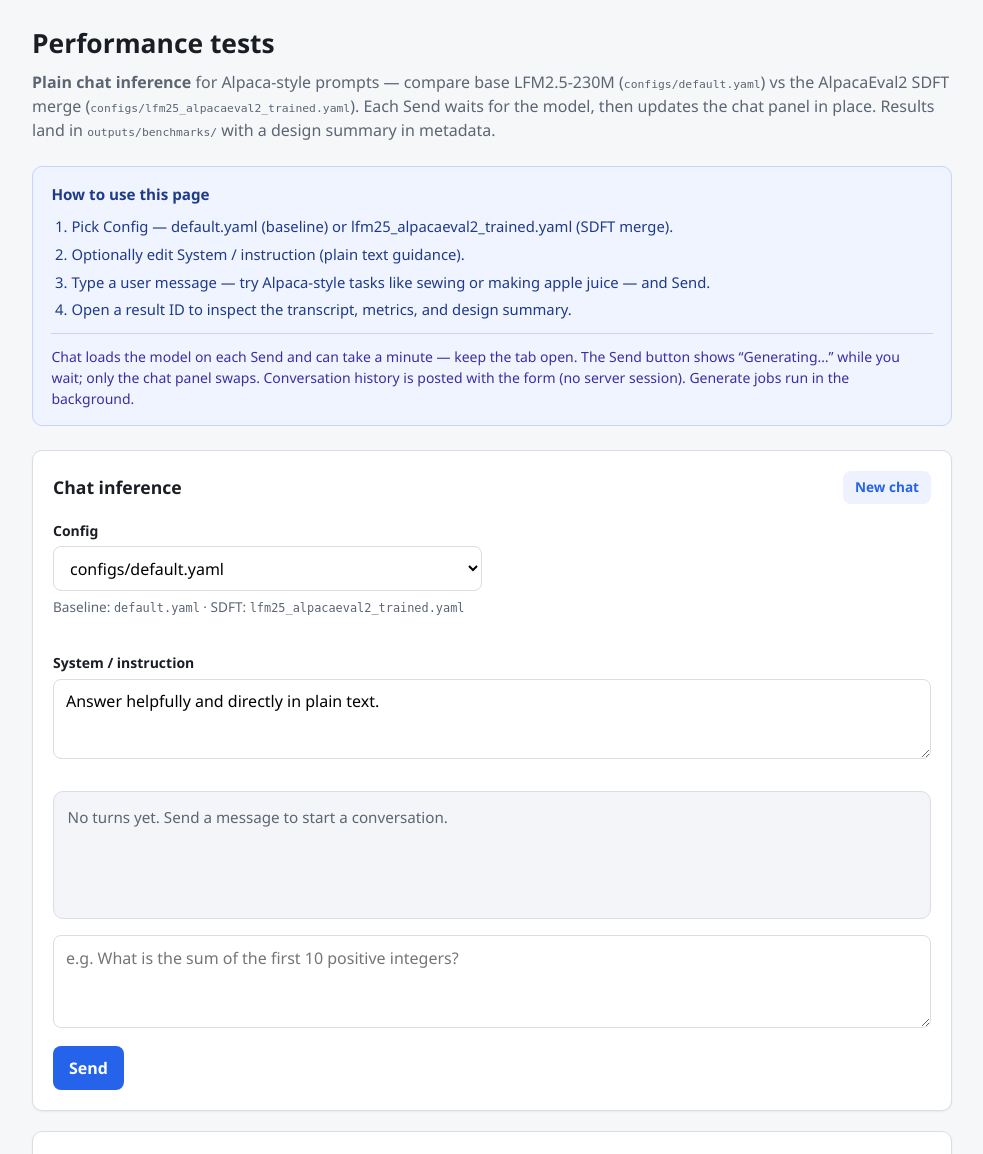
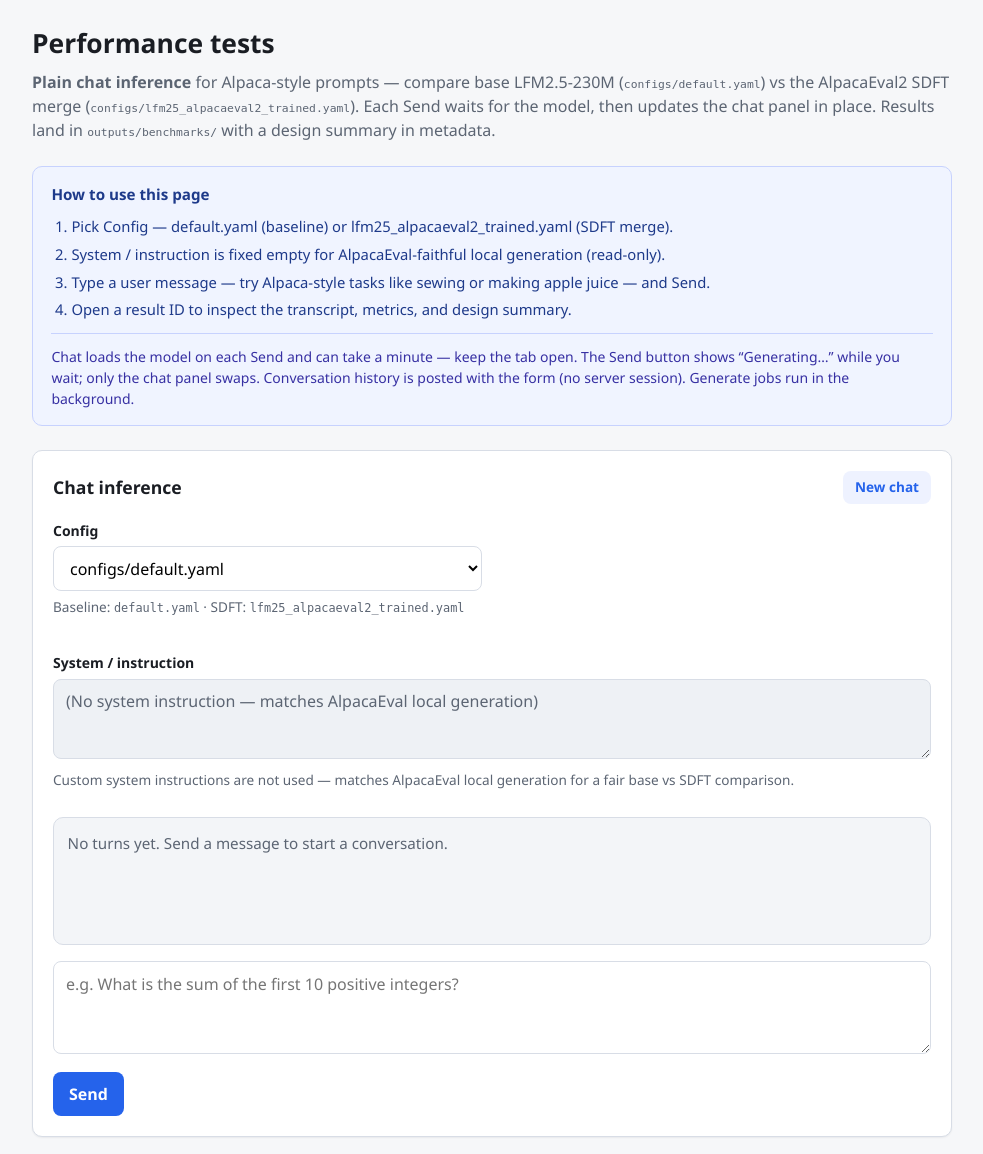
Before and after one commit to lin826/Local-SDFT, a FastAPI app: page /perf in a window 1280 px wide. Shown: the part 53-1207 px from the top of the page, without its empty margins (148-1131 px from the left). Run offline with FastAPI, Linux system fonts and the light colour scheme.

Commit message:
Disable custom system instruction on /perf for AlpacaEval-faithful chat.
Both dropdown configs ignore user-supplied system text server-side, show a
read-only empty-instruction notice in the UI, and record that choice in
design_summary metadata.

Co-authored-by: Cursor <cursoragent@cursor.com>

```diff
--- a/web/app.py
+++ b/web/app.py
@@ -36,7 +36,9 @@ from sdft.records import (
 from web.demo_conditions import (
     DEFAULT_CONFIG,
     DEFAULT_DEMO_CONDITION,
+    IGNORE_USER_INSTRUCTION_MESSAGE,
     build_design_summary,
+    config_ignores_user_instruction,
     get_condition,
 )
 from web.transcript_parse import highlight_boxed, parse_message_content
@@ -106,6 +108,32 @@ def _system_from_messages(messages: list[dict[str, str]]) -> str:
     return next((m["content"] for m in messages if m["role"] == "system"), "")
 
 
+def _effective_instruction(config_path: str, instruction: str) -> str:
+    """Return system text sent to the model (empty when config ignores user input)."""
+    if config_ignores_user_instruction(config_path):
+        return ""
+    return instruction.strip()
+
+
+def _instruction_ui_context(
+    config_path: str,
+    *,
+    stored_instruction: str = "",
+) -> dict[str, Any]:
+    """Instruction textarea state for /perf (display text + whether user input is ignored)."""
+    ignored = config_ignores_user_instruction(config_path)
+    if ignored:
+        return {
+            "instruction": IGNORE_USER_INSTRUCTION_MESSAGE,
+            "instruction_ignored": True,
+        }
+    text = stored_instruction.strip() or DEFAULT_INSTRUCTION
+    return {
+        "instruction": text,
+        "instruction_ignored": False,
+    }
+
+
 def _build_chat_messages(
     instruction: str,
     history: list[dict[str, str]],
@@ -161,20 +189,21 @@ def _chat_context_from_result(
             and m.get("role") in ALLOWED_CHAT_ROLES
             and str(m.get("content", "")).strip()
         ]
-    instruction = (
-        _system_from_messages(typed)
-        or instruction_fallback.strip()
-        or DEFAULT_INSTRUCTION
+    config_path = str(result.config_path or meta.get("config_path") or DEFAULT_CONFIG)
+    stored_instruction = _system_from_messages(typed) or instruction_fallback
+    instruction_ctx = _instruction_ui_context(
+        config_path,
+        stored_instruction=stored_instruction,
     )
     history = _history_without_system(typed)
     return {
-        "instruction": instruction,
+        **instruction_ctx,
         "messages": history,
         "messages_json": json.dumps(history, ensure_ascii=False),
         "last_run_id": result.id,
         "composer_prefill": "",
         "demo_condition": str(meta.get("demo_condition") or DEFAULT_DEMO_CONDITION),
-        "config_path": str(result.config_path or meta.get("config_path") or DEFAULT_CONFIG),
+        "config_path": config_path,
         "metrics": result.metrics,
         "max_new_tokens": meta.get("max_new_tokens"),
         "output_tokens_total": getattr(result.metrics, "output_tokens_total", None),
@@ -183,8 +212,9 @@ def _chat_context_from_result(
 
 def _chat_context_from_continue(run_id: str | None) -> dict[str, Any]:
     """Load sticky instruction + history from a prior chat run for ?continue=."""
+    empty_instruction = _instruction_ui_context(DEFAULT_CONFIG)
     empty = {
-        "instruction": DEFAULT_INSTRUCTION,
+        **empty_instruction,
         "messages": [],
         "messages_json": "[]",
         "last_run_id": None,
@@ -209,13 +239,17 @@ def _chat_context_from_continue(run_id: str | None) -> dict[str, Any]:
         examples = meta.get("examples") or []
         if examples:
             ex = examples[0]
-            instruction = str(ex.get("instruction") or empty["instruction"])
-            user_text = str(ex.get("input") or "").strip() or instruction
+            stored_instruction = str(ex.get("instruction") or "")
+            user_text = str(ex.get("input") or "").strip() or stored_instruction
             history = [{"role": "user", "content": user_text}]
             if ex.get("output"):
                 history.append({"role": "assistant", "content": str(ex["output"])})
+            instruction_ctx = _instruction_ui_context(
+                config_path,
+                stored_instruction=stored_instruction if ex.get("input") else "",
+            )
             return {
-                "instruction": instruction if ex.get("input") else empty["instruction"],
+                **instruction_ctx,
                 "messages": history,
                 "messages_json": json.dumps(history, ensure_ascii=False),
                 "last_run_id": run_id,
@@ -232,10 +266,14 @@ def _chat_context_from_continue(run_id: str | None) -> dict[str, Any]:
         for m in messages
         if isinstance(m, dict) and m.get("role") in ALLOWED_CHAT_ROLES and str(m.get("content", "")).strip()
     ]
-    instruction = _system_from_messages(typed) or empty["instruction"]
+    stored_instruction = _system_from_messages(typed)
+    instruction_ctx = _instruction_ui_context(
+        config_path,
+        stored_instruction=stored_instruction,
+    )
     history = _history_without_system(typed)
     return {
-        "instruction": instruction,
+        **instruction_ctx,
         "messages": history,
         "messages_json": json.dumps(history, ensure_ascii=False),
         "last_run_id": run_id,
@@ -317,29 +355,36 @@ async def perf_page(request: Request) -> HTMLResponse:
         chat["config_path"] = q_config
     if q_instruction and not continue_id:
         seed: list[dict[str, str]] = []
+        selected_for_seed = chat.get("config_path", DEFAULT_CONFIG)
+        instruction_ctx = _instruction_ui_context(
+            selected_for_seed,
+            stored_instruction=q_instruction,
+        )
         if q_input.strip():
             chat = {
-                "instruction": q_instruction,
+                **instruction_ctx,
                 "messages": seed,
                 "messages_json": "[]",
                 "last_run_id": None,
                 "demo_condition": DEFAULT_DEMO_CONDITION,
-                "config_path": chat.get("config_path", DEFAULT_CONFIG),
+                "config_path": selected_for_seed,
             }
             # Prefill composer via placeholder template var
             chat["composer_prefill"] = q_input
         else:
             chat = {
-                "instruction": q_instruction,
+                **instruction_ctx,
                 "messages": seed,
                 "messages_json": "[]",
                 "last_run_id": None,
                 "composer_prefill": "",
                 "demo_condition": DEFAULT_DEMO_CONDITION,
-                "config_path": chat.get("config_path", DEFAULT_CONFIG),
+                "config_path": selected_for_seed,
             }
     else:
         chat.setdefault("composer_prefill", "")
+        if "instruction_ignored" not in chat:
+            chat.update(_instruction_ui_context(chat.get("config_path", DEFAULT_CONFIG)))
 
     selected_config = chat.get("config_path") or request.query_params.get(
         "config_path", CONFIG_OPTIONS[0]
@@ -395,7 +440,8 @@ def _run_chat_inference(
     """Sync plain multi-turn chat inference."""
     condition = get_condition(condition_id)
     effective_config = config_path if config_path in CONFIG_OPTIONS else condition.config_path
-    messages = _build_chat_messages(instruction, history, user_message)
+    effective_instruction = _effective_instruction(effective_config, instruction)
+    messages = _build_chat_messages(effective_instruction, history, user_message)
 
     cfg = load_config(effective_config)
     result = measure_chat(cfg, messages)
--- a/web/demo_conditions.py
+++ b/web/demo_conditions.py
@@ -8,6 +8,14 @@ from typing import Any
 DEFAULT_CONFIG = "configs/default.yaml"
 DEFAULT_DEMO_CONDITION = "plain"
 SDFT_ALPACA_CONFIG = "configs/lfm25_alpacaeval2_trained.yaml"
+
+# /perf dropdown configs: AlpacaEval-faithful local generation uses no system message.
+IGNORE_USER_INSTRUCTION_MESSAGE = (
+    "(No system instruction — matches AlpacaEval local generation)"
+)
+CONFIGS_IGNORE_USER_INSTRUCTION: frozenset[str] = frozenset(
+    {DEFAULT_CONFIG, SDFT_ALPACA_CONFIG}
+)
 
 
 @dataclass(frozen=True)
@@ -38,6 +46,11 @@ def get_condition(condition_id: str) -> DemoCondition:
     return cond
 
 
+def config_ignores_user_instruction(config_path: str) -> bool:
+    """True when /perf chat should omit a custom system message (AE-faithful)."""
+    return config_path in CONFIGS_IGNORE_USER_INSTRUCTION
+
+
 def condition_options() -> list[dict[str, Any]]:
     """Serialize conditions for the template."""
     return [
@@ -59,6 +72,7 @@ def build_design_summary(
     """Human-readable run context persisted in benchmark JSON metadata."""
     is_sdft = config_path == SDFT_ALPACA_CONFIG or "sdft-merged" in model_path
     variant = "LFM2.5-230M SDFT merge (AlpacaEval2 recipe)" if is_sdft else "base LFM2.5-230M"
+    ignores_instruction = config_ignores_user_instruction(config_path)
     return {
         "purpose": (
             "AlpacaEval-style local plain chat: compare base vs SDFT-merged LFM2.5-230M "
@@ -69,4 +83,9 @@ def build_design_summary(
         "model_path": model_path,
         "variant": variant,
         "eval_surface": "Local generation in /perf chat; no GPT-4 judge required.",
+        "system_instruction": (
+            "none (AlpacaEval-faithful; custom system ignored in /perf chat)"
+            if ignores_instruction
+            else "user-provided in /perf chat"
+        ),
     }
--- a/web/templates/perf.html
+++ b/web/templates/perf.html
@@ -12,7 +12,7 @@
 {% with page_id='perf', tip='Chat loads the model on each Send and can take a minute — keep the tab open. The Send button shows “Generating…” while you wait; only the chat panel swaps. Conversation history is posted with the form (no server session). Generate jobs run in the background.' %}
 {% set steps = [
   'Pick Config — default.yaml (baseline) or lfm25_alpacaeval2_trained.yaml (SDFT merge).',
-  'Optionally edit System / instruction (plain text guidance).',
+  'System / instruction is fixed empty for AlpacaEval-faithful local generation (read-only).',
   'Type a user message — try Alpaca-style tasks like sewing or making apple juice — and Send.',
   'Open a result ID to inspect the transcript, metrics, and design summary.',
 ] %}
@@ -50,8 +50,16 @@
       </div>
       <div class="field" style="grid-column: 1 / -1;" id="instruction-field-group">
         <label for="instruction">System / instruction</label>
+        {% if chat.instruction_ignored %}
+        <input type="hidden" name="instruction" value="">
+        <textarea id="instruction" rows="2" readonly>{{ chat.instruction }}</textarea>
+        <p class="field-hint" id="instruction-hint">
+          Custom system instructions are not used — matches AlpacaEval local generation for a fair base vs SDFT comparison.
+        </p>
+        {% else %}
         <textarea id="instruction" name="instruction" rows="2"
                   placeholder="Overall task guidance for plain chat…">{{ chat.instruction }}</textarea>
+        {% endif %}
       </div>
     </div>
 
```
Also changed, not shown: tests/test_perf_chat.py (+50 -3 lines).
